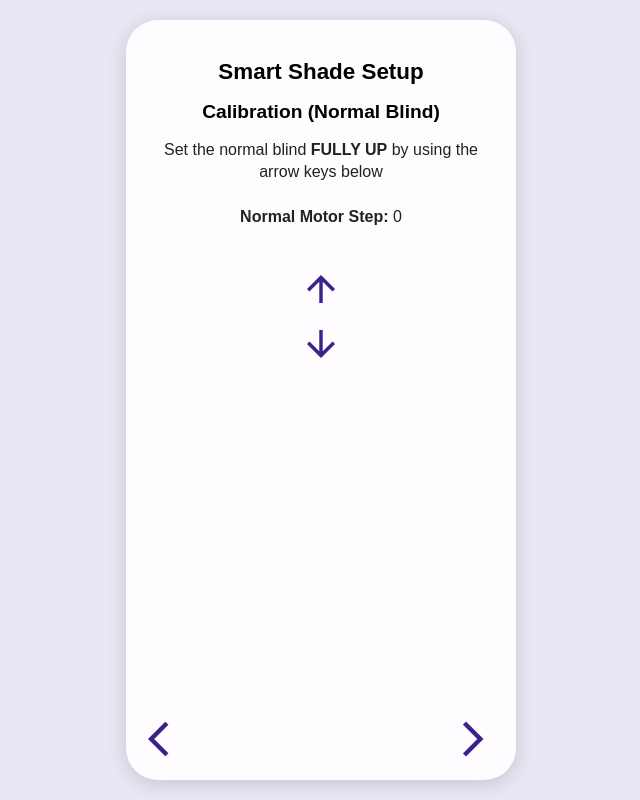
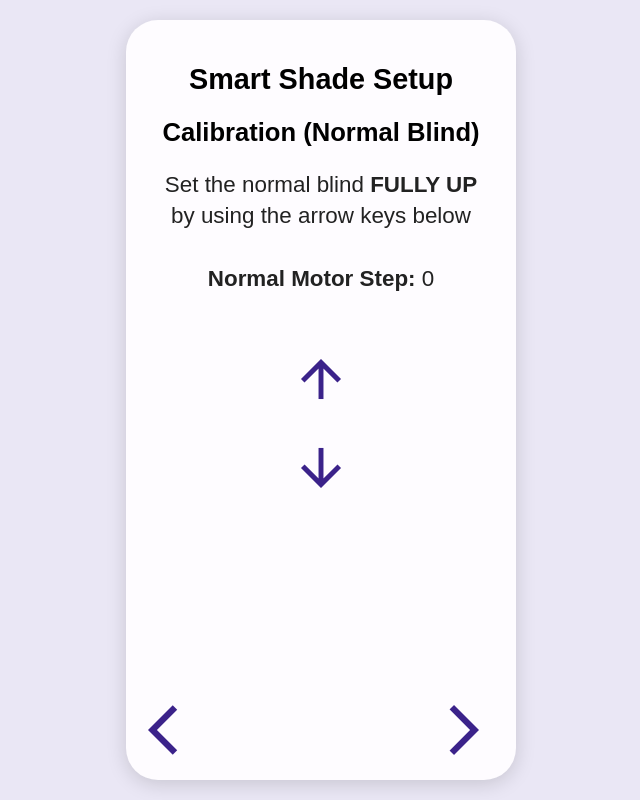
Before and after one commit to ECE441TEAM2/Smart-Shade-Window, a plain HTML site: page static/index.html in a window 1280 px wide. Both pictures are taken after a click on the button "arrow_forward_ios". Shown: the whole page, without its empty margins (319-959 px from the left). Drawn offline with Linux system fonts and the light colour scheme.

Commit message:
Add files via upload

```diff
--- a/static/index.html
+++ b/static/index.html
@@ -34,9 +34,9 @@
     overflow-y: auto;
   }
 
-  h1 { font-size: 1.4rem; margin-bottom: 0.3rem; }
-  h2 { font-size: 1.2rem; margin-bottom: 1rem; }
-  p { font-size: 1rem; line-height: 1.4; color: #222; }
+  h1 { font-size: 1.8rem; margin-bottom: 0.3rem; }
+  h2 { font-size: 1.6rem; margin-bottom: 1rem; }
+  p { font-size: 1.4rem; line-height: 1.4; color: #222; }
 
   .nav {
     display: flex;
@@ -51,7 +51,7 @@
     cursor: pointer;
   }
   .arrow-btn .material-icons {
-    font-size: 42px;
+    font-size: 60px;
     color: #3b228a;
   }
 
@@ -60,7 +60,7 @@
     flex-direction: column;
     align-items: center;
     margin-top: 1rem;
-    gap: 0.5rem;
+    gap: 1.5rem;
   }
 
   .action-btn {
@@ -69,7 +69,7 @@
     border: none;
     border-radius: 10px;
     padding: 0.75rem 1.5rem;
-    font-size: 1rem;
+    font-size: 1.3rem;
     display: flex;
     align-items: center;
     gap: 0.5rem;
@@ -218,7 +218,7 @@
       },
       {
         title: "Smart Shade Setup",
-        subtitle: "sensor_steps",
+        subtitle: "Levels",
         body: `
           Move the normal blind and tap “Add Level” to store a position.<br><br>
           <b>Normal Motor Step:</b> <span id="motorStep1">${motorSteps[1]}</span><br><br>
@@ -327,7 +327,7 @@
 
         sensor_stepselect.innerHTML = sensor_steps.length
           ? sensor_steps.map((_, i) => `<option value="${i + 1}">Level ${i + 1}</option>`).join("")
-          : `<option disabled>No sensor_steps</option>`;
+          : `<option disabled>No Levels</option>`;
 
         function renderSchedules() {
           list.innerHTML = schedules.map((s, i) => `
```
